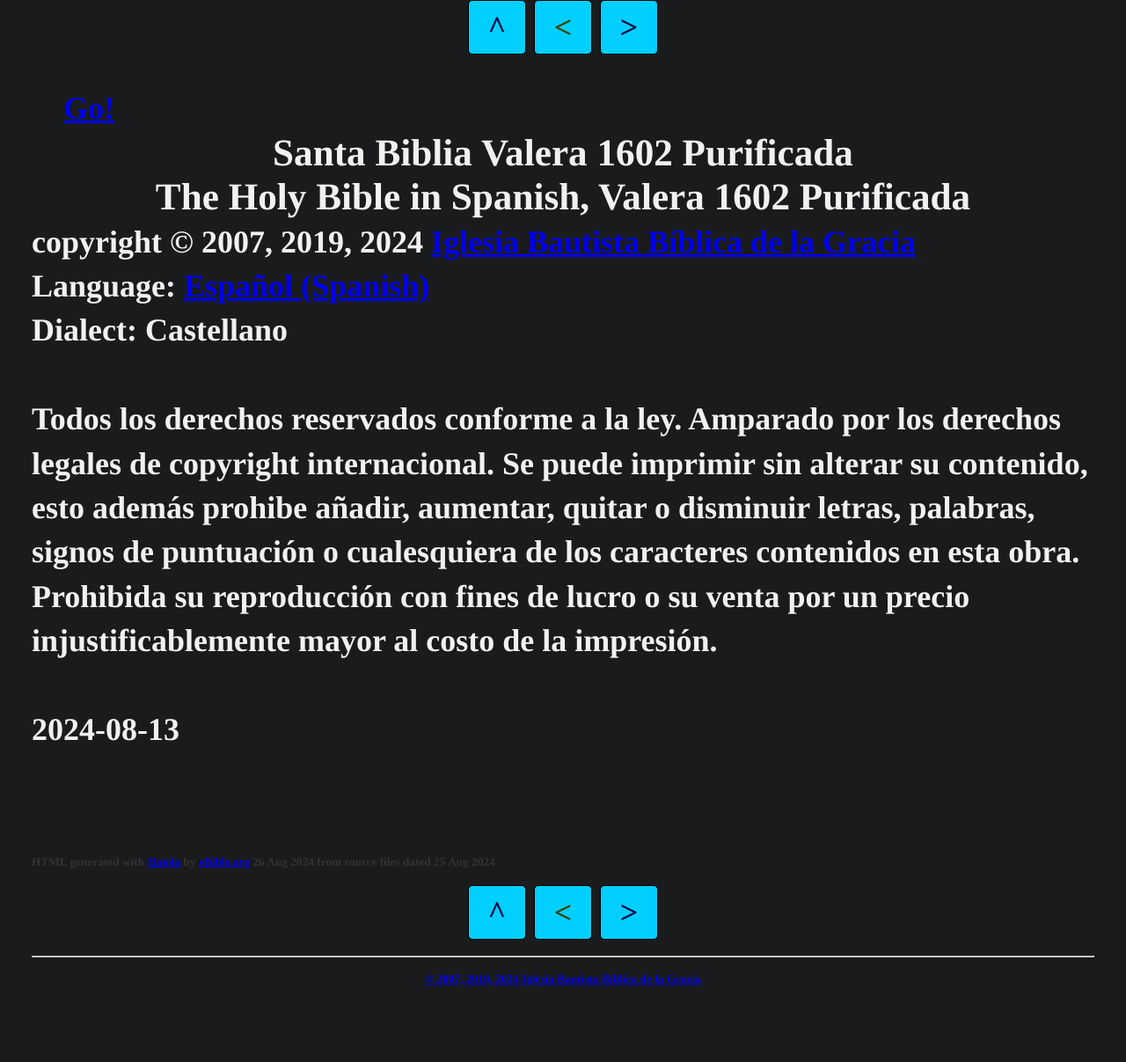
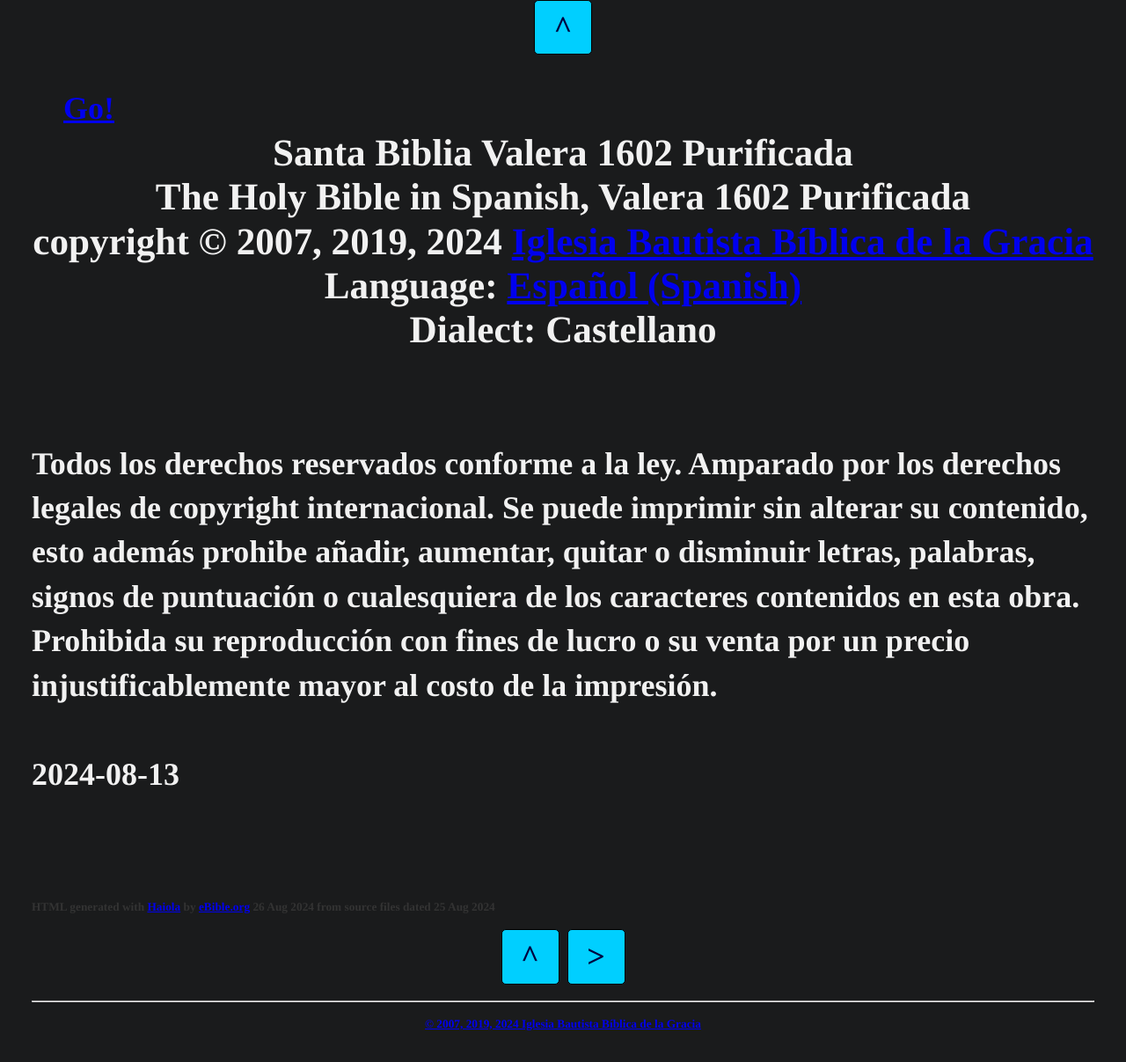
Before and after one commit to discipulodecristo/estudiobiblia, a Jekyll site: the page copyright.html, which Jekyll copies as it is, in a window 1280 px wide. Shown: the whole page at 88% size. Built offline with Jekyll 4.4.1, drawn with Linux system fonts in a browser that asks for light colours; some web fonts are replaced; before the commit the page ends 1157 px from its top, so only the background shows below that.

Commit message:
Update copyright.html

```diff
--- a/copyright.html
+++ b/copyright.html
@@ -10,17 +10,15 @@
 <body>
 <ul class='tnav'>
 <li><a href='index.htm'>^</a></li>
-<li><a href=''>&lt;</a></li>
-<li><a href='GEN01.htm'>&gt;</a></li>
 </ul>
 <div class="main">
 <div class="main">
-<div class="toc"><a href="GEN01.htm">Go!</a></div>
+<div class="toc"><a href="https://discipulodecristo.github.io/ATVP2024/GEN01.htm">Go!</a></div>
 <h1 class='gentium_plus'>Santa Biblia Valera 1602 Purificada</h1>
-<h2>The Holy Bible in Spanish, Valera 1602 Purificada</h2>
+<h2>The Holy Bible in Spanish, Valera 1602 Purificada
 <p>copyright © 2007, 2019, 2024 <a href="https://www.Valera1602.org">Iglesia Bautista Bíblica de la Gracia</a><br />
 Language: <a href='http://www.ethnologue.org/language/spa' class='gentium_plus' target='_blank'>Español (Spanish)</a><br />
-Dialect: Castellano<br />
+Dialect: Castellano</h2><br />
 <br />
 Todos los derechos reservados conforme a la ley. Amparado por los derechos legales de copyright internacional. Se puede imprimir sin alterar su contenido, esto además prohibe añadir, aumentar, quitar o disminuir letras, palabras, signos de puntuación o cualesquiera de los caracteres contenidos en esta obra. Prohibida su reproducción con fines de lucro o su venta por un precio injustificablemente mayor al costo de la impresión.</p>
 <p><br/>2024-08-13</p>
@@ -29,8 +27,7 @@
 <div class="fine">HTML generated with <a href='https://haiola.org'>Haiola</a> by <a href='https://eBible.org'>eBible.org</a> 26 Aug 2024 from source files dated 25 Aug 2024</a><br/></div>
 <ul class='tnav'>
 <li><a href='index.htm'>^</a></li>
-<li><a href=''>&lt;</a></li>
-<li><a href='GEN01.htm'>&gt;</a></li>
+<li><a href='https://discipulodecristo.github.io/ATVP2024/GEN01.htm'>&gt;</a></li>
 </ul>
 <div class="footnote">
 <hr />
```
